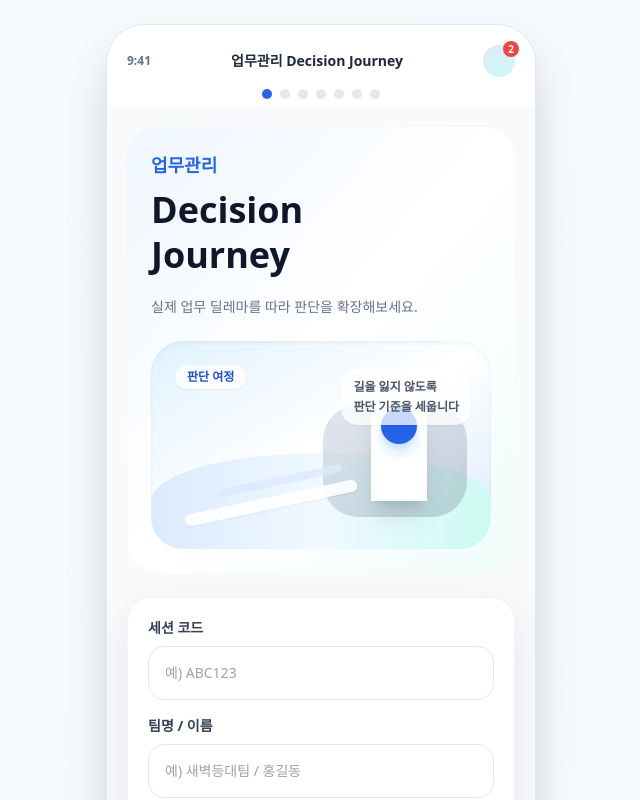
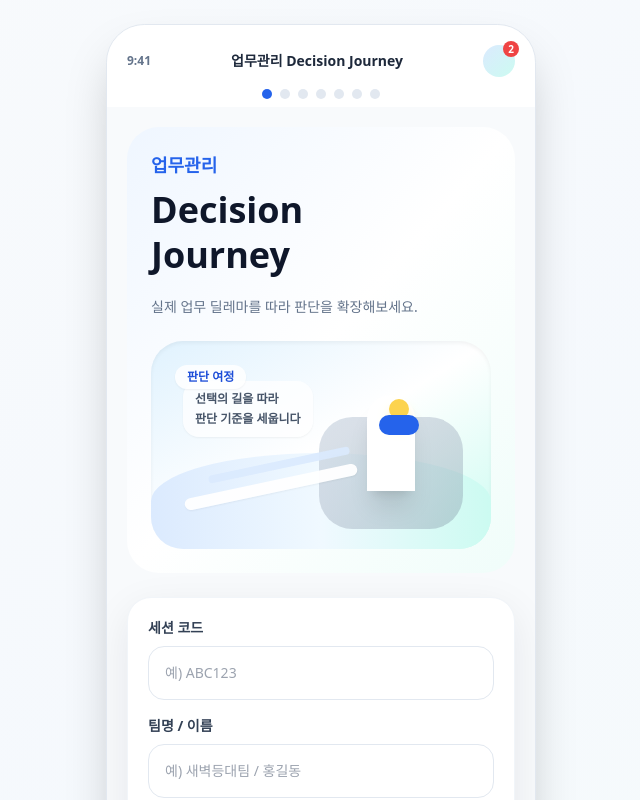
Before and after one commit to succ2ss-leadersfactory/wm-decision-journey-v032, a Next.js app: page / in a window 1280 px wide. Shown: the top 800 px of the page, without its empty margins (319-959 px from the left). Built offline with nearby package versions, Linux system fonts and the light colour scheme.

Commit message:
Use learner app v11 refined hero and final preview

```diff
--- a/app/page.tsx
+++ b/app/page.tsx
@@ -1,9 +1,9 @@
-import LearnerAppV10 from "@/components/LearnerAppV10";
+import LearnerAppV11 from "@/components/LearnerAppV11";
 
 export default function Page() {
   return (
     <main className="flex min-h-screen items-center justify-center bg-gradient-to-br from-slate-50 via-blue-50/30 to-teal-50/30 p-6">
-      <LearnerAppV10 />
+      <LearnerAppV11 />
     </main>
   );
 }
```
